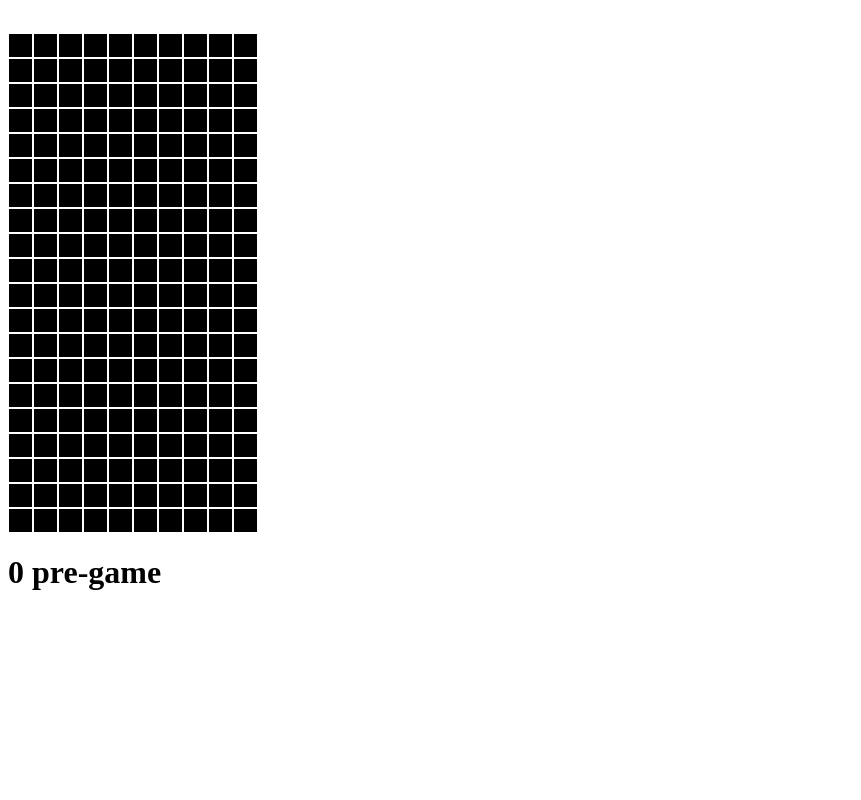
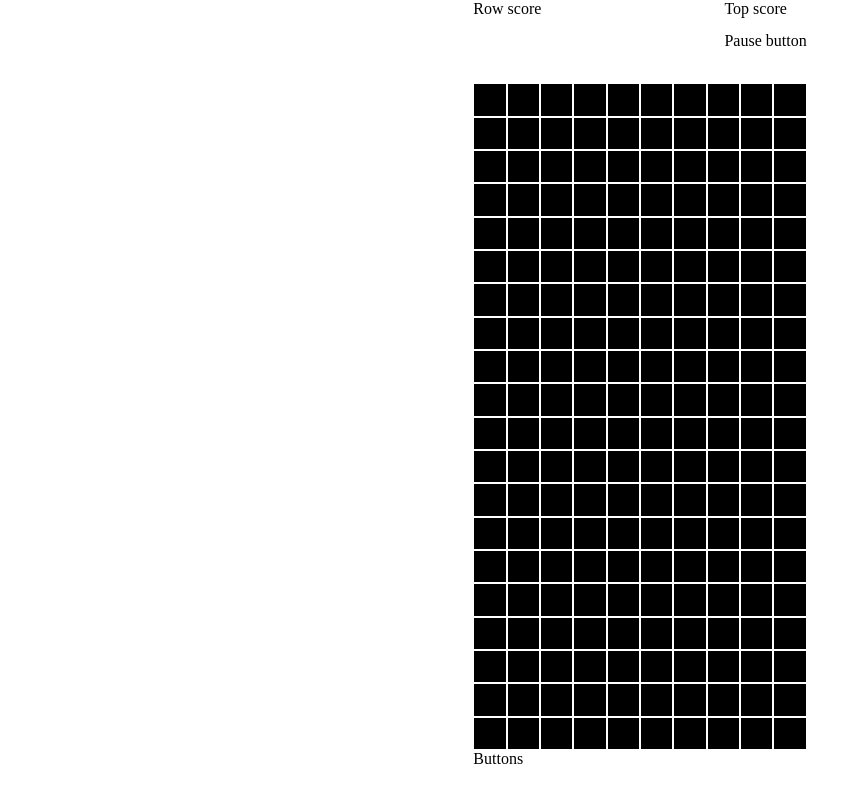
Before and after one commit to jro31/blocks-falling, a React (Create React App) app: page / in a window 1280 px wide. Shown: the whole page, without its empty margins (0-861 px from the left). Built offline with nearby package versions, Linux system fonts and the light colour scheme.

Commit message:
Add styles template

```diff
--- a/src/App.js
+++ b/src/App.js
@@ -1,17 +1,17 @@
-import { useDispatch, useSelector } from 'react-redux';
+import ScoreBoard from './components/ScoreBoard';
 import GameBoard from './components/GameBoard';
-
-import { gameBoardActions } from './store/game-board';
+import Buttons from './components/Buttons';
 
 const App = () => {
-  const dispatch = useDispatch();
-  const GameBoardStatus = useSelector(state => state.gameBoard.gameBoardStatus);
-
-  const testClickHandler = () => {
-    dispatch(gameBoardActions.testReducer());
-  };
-
-  return <GameBoard />;
+  return (
+    <div className='page-container'>
+      <div className='game-container'>
+        <ScoreBoard />
+        <GameBoard />
+        <Buttons />
+      </div>
+    </div>
+  );
 };
 
 export default App;
--- /dev/null
+++ b/src/components/Buttons.js
@@ -0,0 +1,5 @@
+const Buttons = () => {
+  return <div className='buttons-container'>Buttons</div>;
+};
+
+export default Buttons;
--- a/src/components/GameBoard.js
+++ b/src/components/GameBoard.js
@@ -137,7 +137,7 @@ const GameBoard = () => {
 
   return (
     <Fragment>
-      <div className='gameboard-container'>
+      <div className='gameboard'>
         {Array.from(new Array(Object.keys(squares).length), (_, i) => i).map(row => (
           <div key={`row-${row}`} className='row'>
             {Array.from(
@@ -152,9 +152,9 @@ const GameBoard = () => {
           </div>
         ))}
       </div>
-      <h1>
+      {/* <h1>
         {clearedRows} {status}
-      </h1>
+      </h1> */}
     </Fragment>
   );
 };
--- /dev/null
+++ b/src/components/ScoreBoard.js
@@ -0,0 +1,13 @@
+const ScoreBoard = () => {
+  return (
+    <div className='scoreboard'>
+      <div className='rows-score'>Row score</div>
+      <div className='top-score-pause-container'>
+        <div className='top-score'>Top score</div>
+        <div className='pause-button'>Pause button</div>
+      </div>
+    </div>
+  );
+};
+
+export default ScoreBoard;
--- a/src/index.css
+++ b/src/index.css
@@ -1,5 +1,63 @@
-.gameboard-container {
-  width: 250px;
+:root {
+  --scoreboard-height: 50px;
+  --buttons-container-height: 50px;
+  --rows: 21;
+  --columns: 10;
+  --gameboard-width: min(
+    calc(
+      (100vh - (var(--scoreboard-height) + var(--buttons-container-height))) /
+        (var(--rows) / var(--columns))
+    ),
+    100vw
+  );
+}
+
+@media (orientation: portrait) {
+  @media (min-width: 640px) {
+    :root {
+      /* --gameboard-width: 100vw; */
+    }
+  }
+}
+
+body {
+  margin: 0;
+}
+
+.page-container {
+  display: flex;
+  flex-direction: column;
+  align-items: center;
+}
+
+.game-container {
+  width: var(--gameboard-width);
+}
+
+.scoreboard {
+  height: var(--scoreboard-height);
+  width: 100%;
+  display: flex;
+  justify-content: space-between;
+}
+
+.rows-score {
+}
+
+.top-score-pause-container {
+  display: flex;
+  flex-direction: column;
+  justify-content: space-between;
+}
+
+.top-score {
+}
+
+.pause-button {
+}
+
+.gameboard {
+  width: 100%;
   display: flex;
   flex-direction: column;
 }
@@ -13,7 +71,7 @@
   box-sizing: border-box;
   flex-grow: 1;
   border: 1px solid white;
-  height: 25px;
+  height: calc(var(--gameboard-width) / 10);
 }
 
 .empty {
@@ -53,3 +111,8 @@
 .z-block {
   background-color: fuchsia;
 }
+
+.buttons-container {
+  height: var(--buttons-container-height);
+  width: 100%;
+}
```
